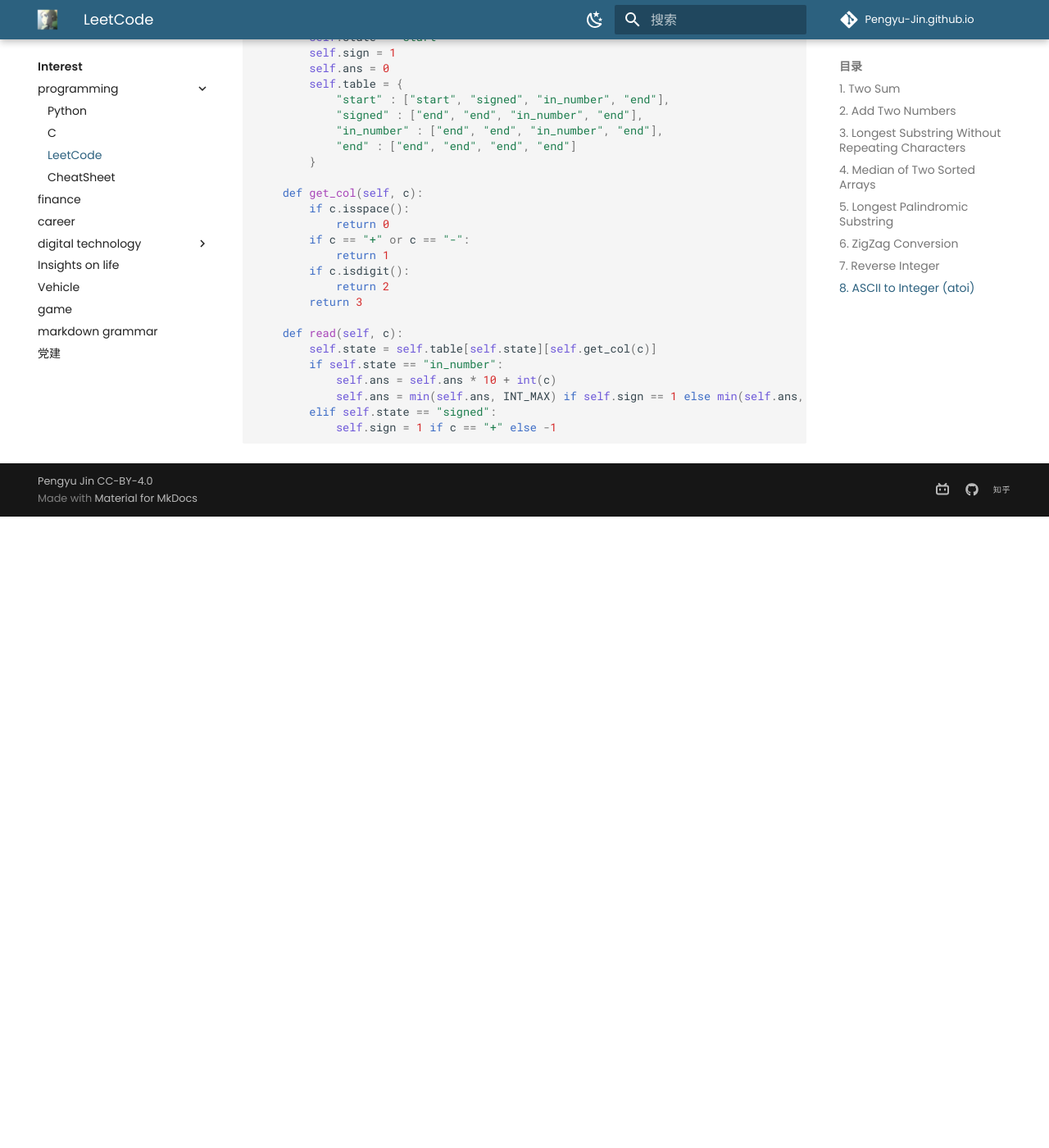
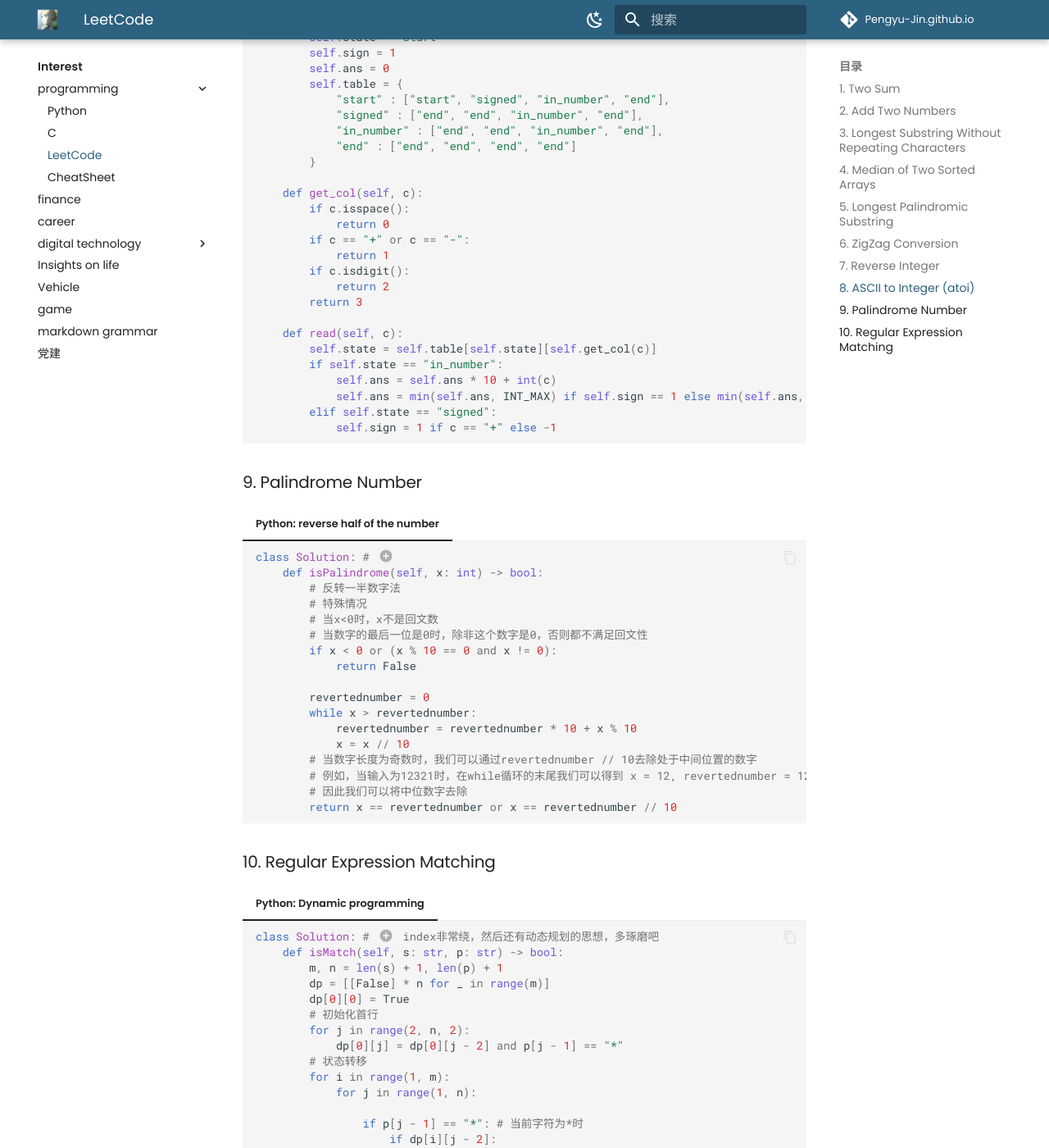
Before and after one commit to Pengyu-Jin/Pengyu-Jin.github.io, an MkDocs documentation site: the page built from docs/interest/programming/leetcode.md, in a window 1280 px wide and 1400 px high, scrolled down 3663 px. Shown: the whole window at 82% size. Built offline with MkDocs 1.6.1 and Material for MkDocs 9.7.7, drawn with Linux system fonts in a browser that asks for light colours; emoji names are drawn with the system emoji font; comment, search, counter and statistics services are not loaded; a style sheet for code colours, icons or effects is not loaded; before the commit the page ends 4293 px from its top, so only the background shows below that; some of the changed text lies outside the part shown.

Commit message:
update leetcode

````diff
--- a/docs/interest/programming/leetcode.md
+++ b/docs/interest/programming/leetcode.md
@@ -440,12 +440,78 @@
     def myAtoi(self, s: str) -> int:
         return max(min(int(*re.findall('^[\+\-]?\d+', s.lstrip())), 2**31 - 1), -2**31)
     ```
-    `^`: 匹配字符串开头（经 lstrip 处理后，开头是非空格字符）。
+    `^`: start of string
 
-    `[\+\-]`: 代表一个+字符或-字符
+    `[\+\-]`: a single character of: +, -
 
-    `?`: 前面一个字符可有可无
+    `?`: zero or one
 
-    `\d`: 一个数字
+    `+`: one or more
 
-    `+`: 前面一个字符的一个或多个
+    `\d`: Any digit
+
+    For more information: [regex101](https://regex101.com/){:target="_blank"}
+
+
+### 9. Palindrome Number
+
+=== "Python: reverse half of the number"
+
+    ```py
+    class Solution: # (1)
+        def isPalindrome(self, x: int) -> bool:
+            # 反转一半数字法
+            # 特殊情况
+            # 当x<0时，x不是回文数
+            # 当数字的最后一位是0时，除非这个数字是0，否则都不满足回文性
+            if x < 0 or (x % 10 == 0 and x != 0):
+                return False
+
+            revertednumber = 0
+            while x > revertednumber:
+                revertednumber = revertednumber * 10 + x % 10
+                x = x // 10
+            # 当数字长度为奇数时，我们可以通过revertednumber // 10去除处于中间位置的数字
+            # 例如，当输入为12321时，在while循环的末尾我们可以得到 x = 12, revertednumber = 123
+            # 因此我们可以将中位数字去除
+            return x == revertednumber or x == revertednumber // 10
+    ```
+
+    1.  :white_check_mark: 2025/04/01
+
+### 10. Regular Expression Matching
+
+=== "Python: Dynamic programming"
+
+    ```py
+    class Solution: # (1) index非常绕，然后还有动态规划的思想，多琢磨吧
+        def isMatch(self, s: str, p: str) -> bool:
+            m, n = len(s) + 1, len(p) + 1
+            dp = [[False] * n for _ in range(m)]
+            dp[0][0] = True
+            # 初始化首行
+            for j in range(2, n, 2):
+                dp[0][j] = dp[0][j - 2] and p[j - 1] == "*"
+            # 状态转移
+            for i in range(1, m):
+                for j in range(1, n):
+
+                    if p[j - 1] == "*": # 当前字符为*时
+                        if dp[i][j - 2]:
+                            dp[i][j] = True
+                        elif dp[i - 1][j] and s[i - 1] == p[j - 2]:
+                            dp[i][j] = True
+                        elif dp[i - 1][j] and p[j - 2] == ".":
+                            dp[i][j] = True
+
+                    else: # 当前字符不为*时
+                        if dp[i - 1][j - 1] and s[i - 1] == p[j - 1]:
+                            dp[i][j] = True
+                        elif dp[i - 1][j - 1] and p[j - 1] == ".":
+                            dp[i][j] = True
+            return dp[-1][-1]
+    ```
+
+    1. :white_check_mark: 2025/04/01
+
+    多看多想：[k神图解](https://leetcode.cn/problems/regular-expression-matching/solutions/2361807/10-zheng-ze-biao-da-shi-pi-pei-dong-tai-m5z1i){:target="_blank"}
````
Also changed, not shown: other parts of docs/interest/programming/leetcode.md (+1 -1 lines).
